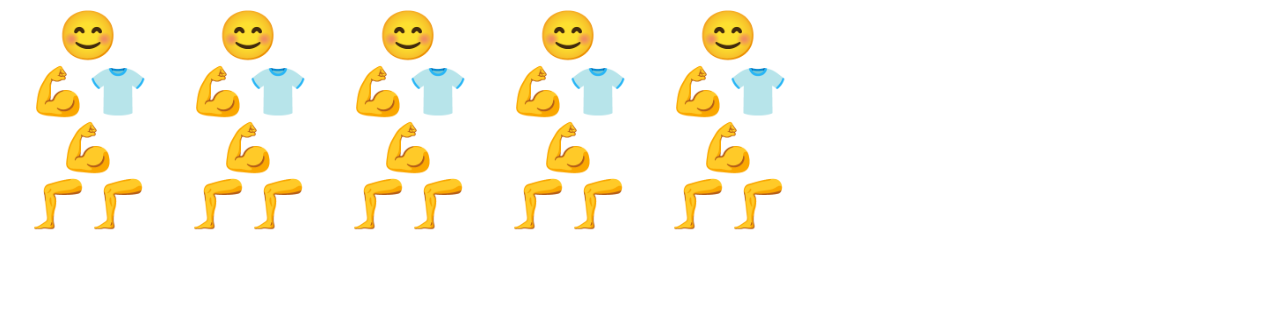
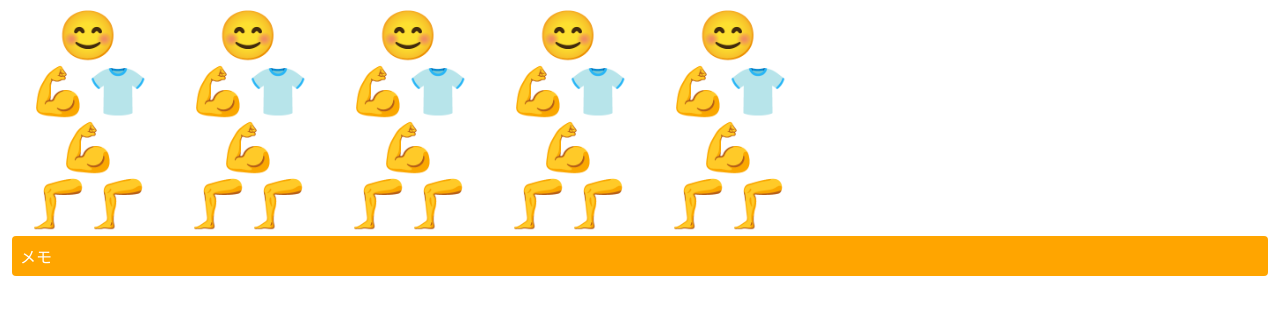
Before and after one commit to tomotakashimizu/vue-cli-sample, a Vue app: page / in a window 1280 px wide. Shown: the top 314 px of the page. Built offline with nearby package versions, Linux system fonts and the light colour scheme.

Commit message:
SimpleMemo コンポーネントを App.vue に追加して使う

```diff
--- a/src/App.vue
+++ b/src/App.vue
@@ -1,4 +1,5 @@
 <template>
+  <div>
     <div class="container">
       <!-- 3. 普通の HTML のタグのように Human コンポーネントを書く -->
       <Human />
@@ -7,17 +8,23 @@
       <Human />
       <Human />
     </div>
+    <div class="app">
+      <simple-memo />
+    </div>
+  </div>
 </template>
 
 <script>
 import Human from "@/components/Human.vue" // 1. Human コンポーネントを Human.vue から読み込む
+import SimpleMemo from "./components/SimpleMemo.vue"
 
 export default {
   components: {
     Human, // 2. Human コンポーネントを App.vue の中で使えるように登録する
-
     // Human: Human, // 省略なしバージョン
     // xxx という変数に入っている値を xxx というプロパティにもつオブジェクトをつくるとき、この省略が使えます。
+
+    SimpleMemo,
   },
 }
 </script>
```
Lines whose indentation alone changed are shown as unchanged.
